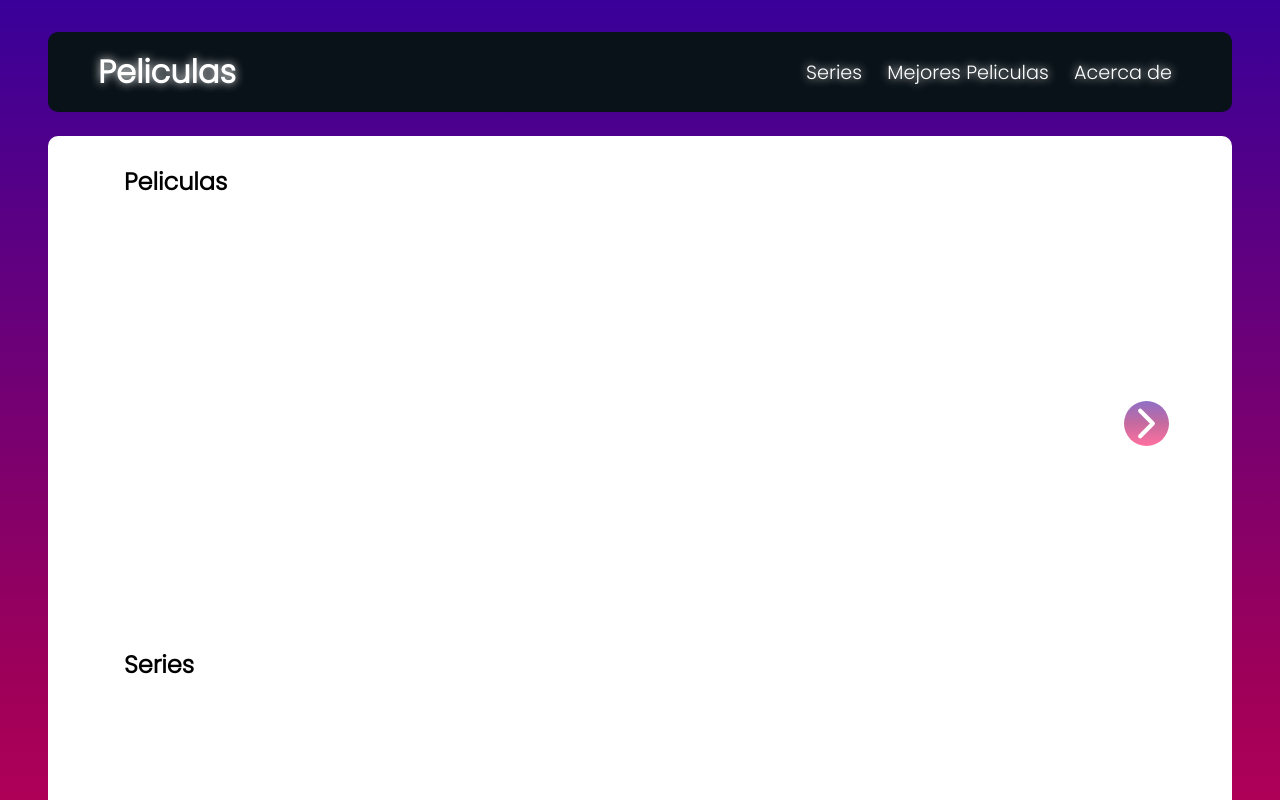
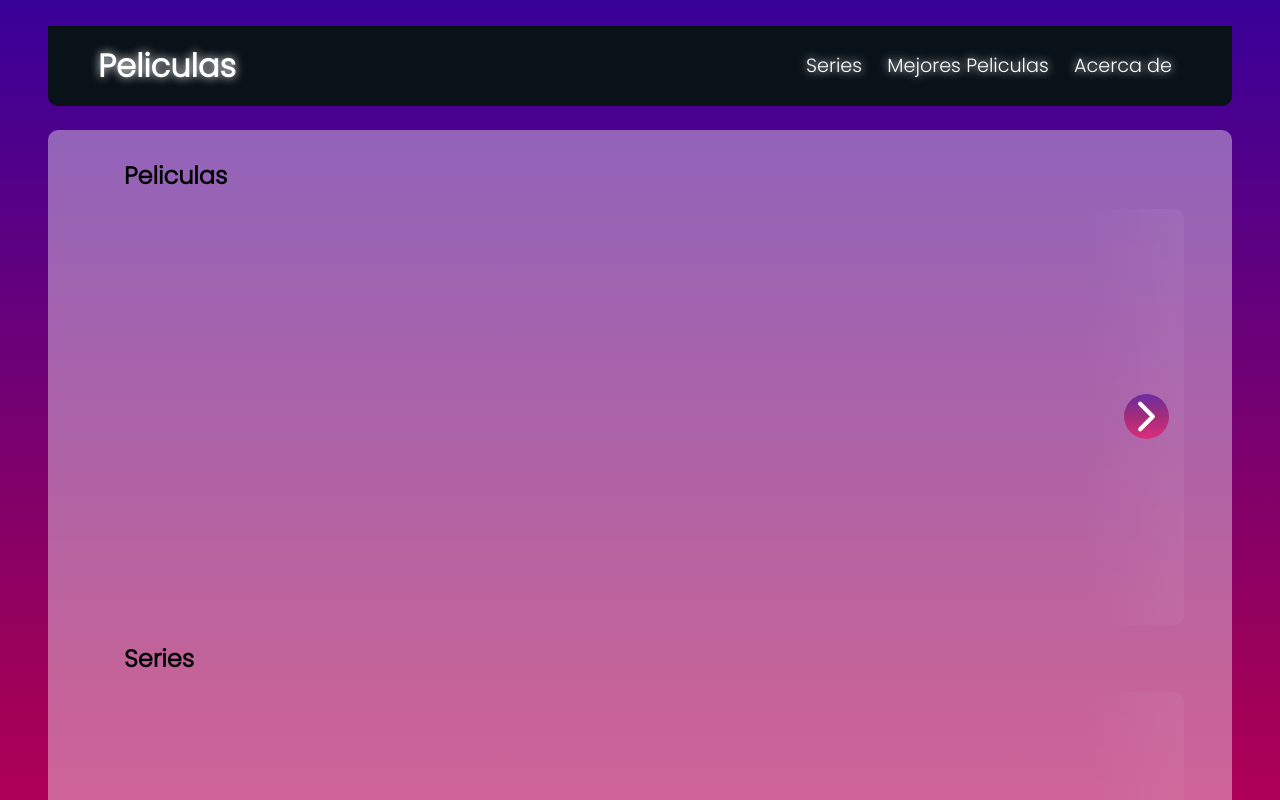
Before and after one commit to enzovillanueva/PeliculaSeries, a plain HTML site: page index.html in a window 1280 px wide. Shown: the top 800 px of the page. Drawn offline with nearby package versions, Linux system fonts and the light colour scheme; no server answers.

Commit message:
Algunos ajustes en el cabecero de la pág.

```diff
--- a/styles/estilos.css
+++ b/styles/estilos.css
@@ -16,18 +16,20 @@ body{
 }
 
 div.contenedor{
-    margin: 2em 3em;
+    margin: 1.6em 3em;
     position: relative;
 }
 
 header.cabecero{
     display: flex;
     position: sticky;
+    top: 0;
     height: 5em;
     align-items: center;
     justify-content: space-between;
     background-color: #091218;
-    border-radius: 10px;
+    border-radius: 0 0 10px 10px;
+    z-index: 10;
 }
 
 a{
@@ -54,7 +56,7 @@ nav.links a{
 }
 
 section.coleccion{
-    background-color: white;
+    background-color: rgba(255, 255, 255, 0.39);
     margin: 1.5em 0;
     padding: 1em;
     border-radius: 10px;
@@ -78,14 +80,16 @@ div.apartado{
 .icon_1:first-child, .icon_2:first-child{
     left: 0;
     display: none;
-    background: linear-gradient(90deg, white, transparent);
+    background: linear-gradient(90deg, rgba(255, 255, 255, .05), transparent);
+    border-radius: 10px;
     z-index: 1;
 }
 
 .icon_1:last-child, .icon_2:last-child {
     right: 0;
     justify-content: flex-end;
-    background: linear-gradient(-90deg, white, transparent);
+    border-radius: 10px;
+    background: linear-gradient(-90deg, rgba(255, 255, 255, 0.05), transparent);
 }
 
 .icon_1:first-child ion-icon, .icon_2:first-child ion-icon{
```
